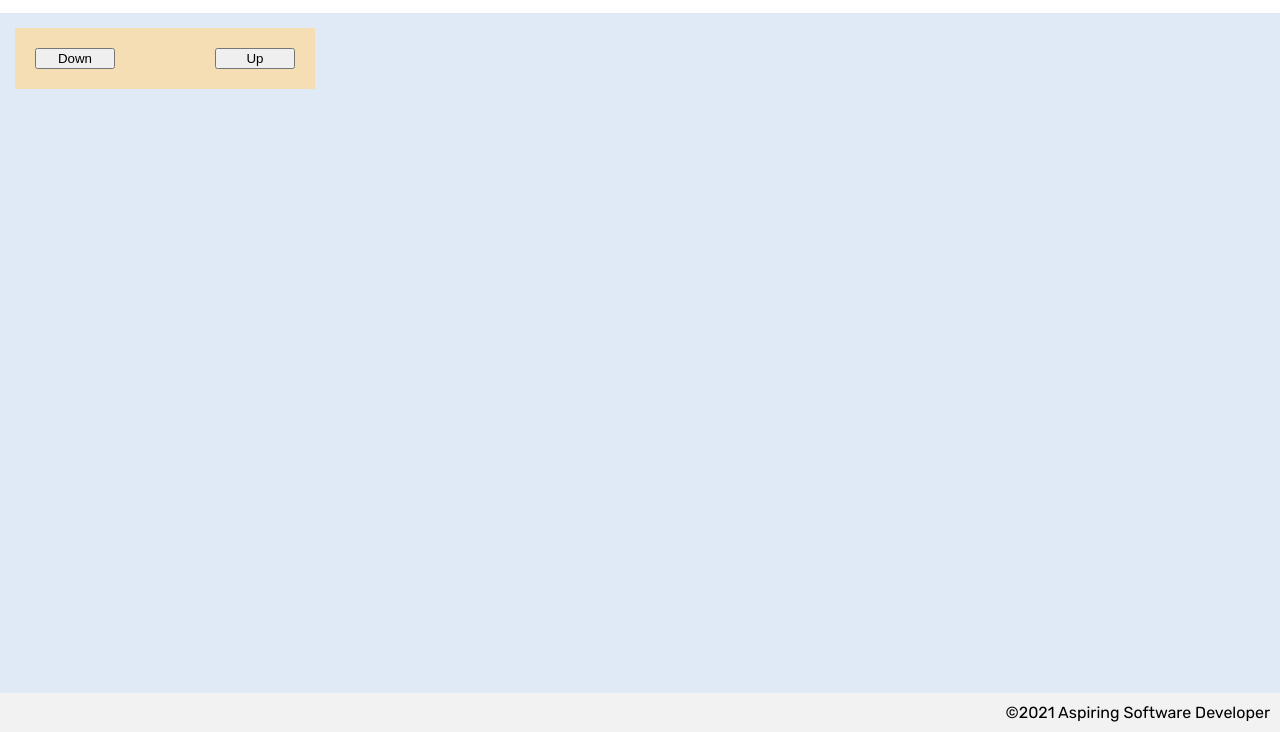
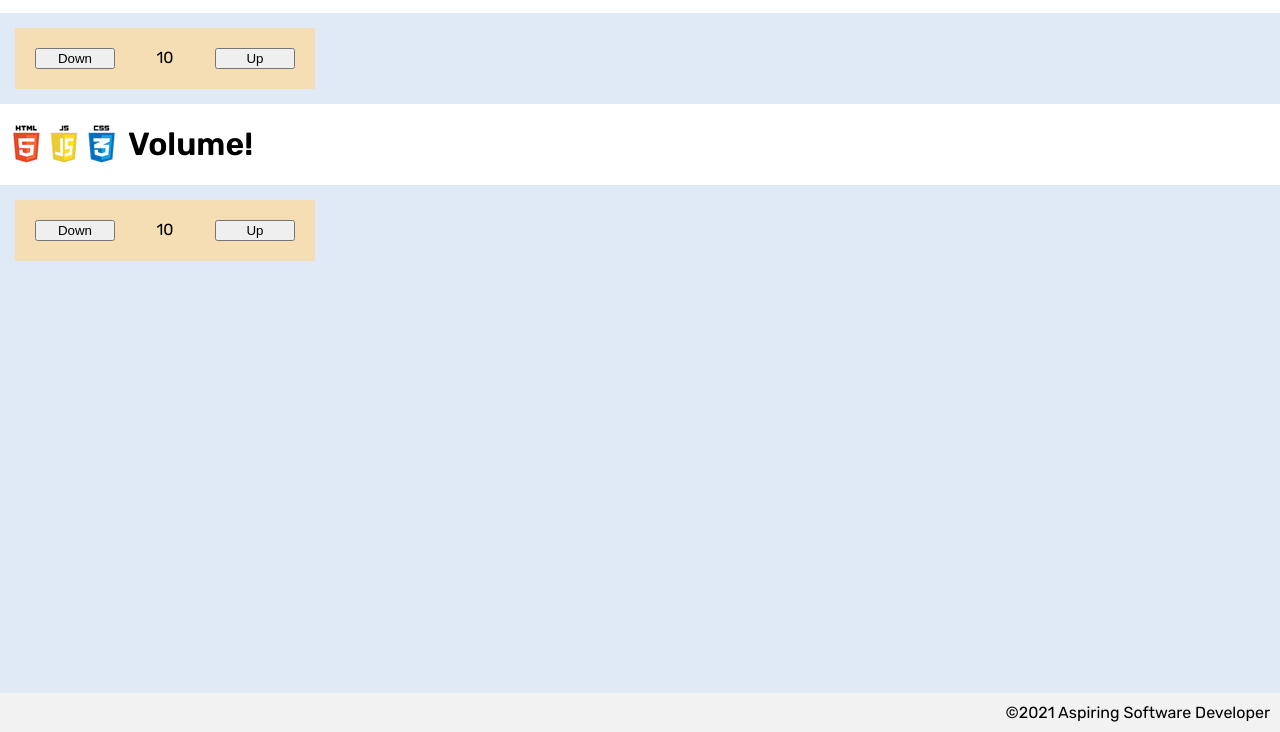
Before and after one commit to Zachary-Piontek/volume-build, a plain HTML site: page index.html in a window 1280 px wide. Shown: the part 68-800 px from the top of the page. Drawn offline with Linux system fonts and the light colour scheme.

Commit message:
volume attempt

```diff
--- a/index.html
+++ b/index.html
@@ -13,6 +13,7 @@
 </head>
 
 <body>
+    <div id="practice-1">
         <header>
             <img src="assets/html_css_js.png">
             <h1>Volume!</h1>
@@ -20,11 +21,26 @@
 
         <main>
             <section class="controls">
-            <button>Down</button>
-            <span></span>
-            <button>Up</button>
+                <button onclick="volumeControlDown()">Down</button>
+                <span id="volume-level">10</span>
+                <button onclick="volumeControlUp()">Up</button>
             </section>
         </main>
+    </div>
+    <div id="practice-2">
+        <header>
+            <img src="assets/html_css_js.png">
+            <h1>Volume!</h1>
+        </header>
+
+        <main>
+            <section class="controls">
+                <button id="btnDown">Down</button>
+                <span>10</span>
+                <button id="btnUp">Up</button>
+            </section>
+        </main>
+    </div>
 
     <footer>&copy;2021 Aspiring Software Developer</footer>
 
```
Also changed, not shown: app.js (+15 -10 lines). Lines whose indentation alone changed are shown as unchanged.
